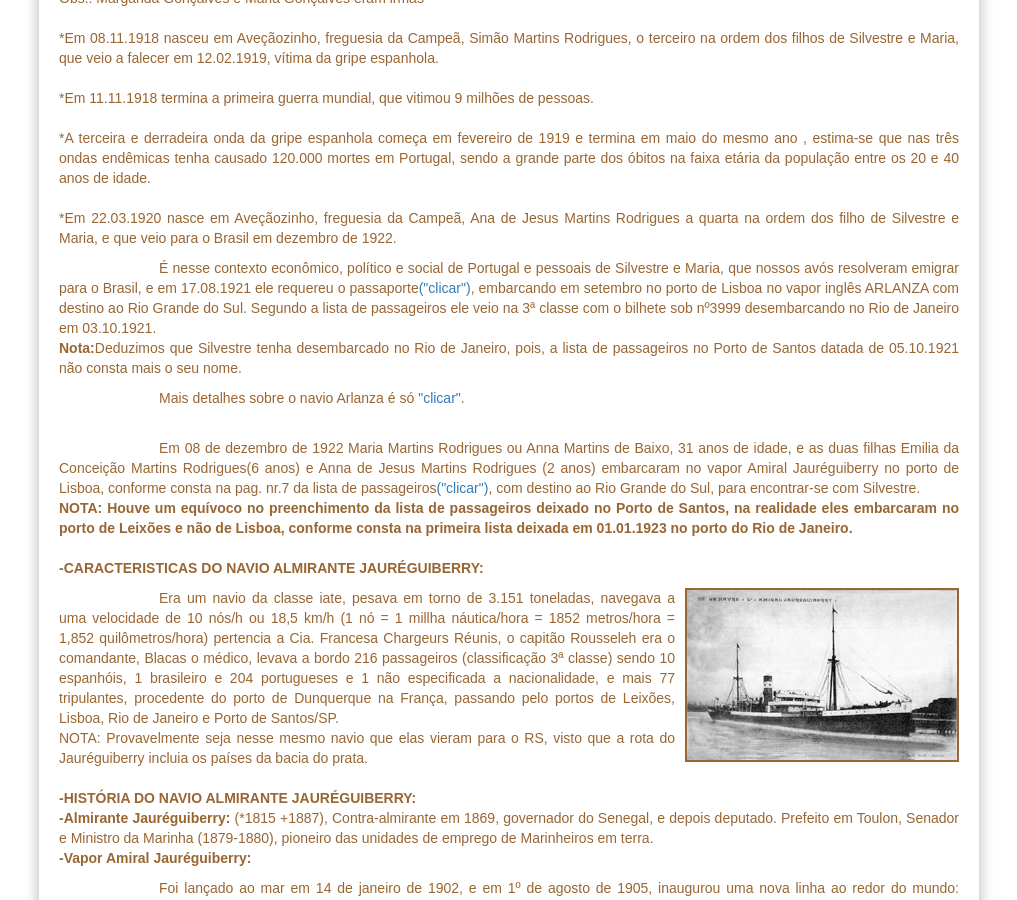
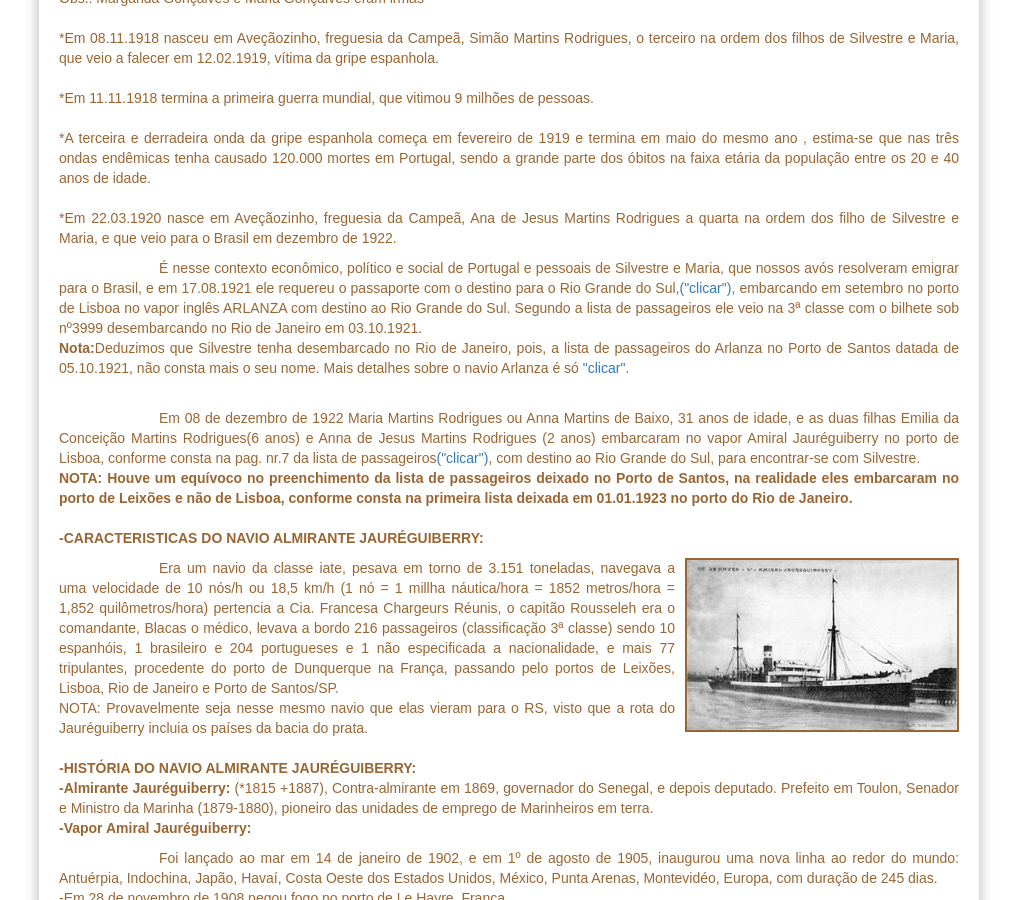
Before and after one commit to claudiovargas1955/claudiovargas1955.github.io, a Jekyll site: the page built from _pages/historia-de-silvestre.html, in a window 1280 px wide and 900 px high, scrolled down 9309 px. Shown: the whole window, without its empty margins (131-1148 px from the left). Built offline with Jekyll 4.4.1, drawn with Linux system fonts in a browser that asks for light colours; some web fonts are replaced.

Commit message:
Update historia-de-silvestre.html

```diff
--- a/_pages/historia-de-silvestre.html
+++ b/_pages/historia-de-silvestre.html
@@ -473,18 +473,18 @@ Baixo irmão de Maria Martins de Baixo (avó Maria), vitima da gripe espanhola.<
 Obs.: Margarida Gonçalves e Maria
 Gonçalves eram irmãs<br/><br/>    *Em 08.11.1918 nasceu em Aveçãozinho, freguesia da Campeã, Simão Martins Rodrigues, o terceiro na
 ordem dos filhos de    Silvestre e Maria, que veio a falecer em 12.02.1919, vítima da gripe espanhola.<br/><br/>
-*Em 11.11.1918 termina a primeira guerra mundial, que vitimou 9 milhões de pessoas.<br/><br/>    *A terceira e derradeira onda da gripe
-espanhola começa em fevereiro de 1919 e termina em maio do mesmo ano , estima-se    que nas três ondas endêmicas tenha causado 120.000
-mortes em Portugal, sendo a grande parte dos óbitos na faixa etária    da população entre os 20 e 40 anos de idade.<br><br/>
+*Em 11.11.1918 termina a primeira guerra mundial, que vitimou 9 milhões de pessoas.<br/><br/>
+*A terceira e derradeira onda da gripe espanhola começa em fevereiro de 1919 e termina em maio do mesmo ano , estima-se que nas três
+ondas endêmicas tenha causado 120.000 mortes em Portugal, sendo a grande parte dos óbitos na faixa etária    da população entre os 20 e
+40 anos de idade.<br><br/>
 *Em 22.03.1920 nasce em Aveçãozinho, freguesia da Campeã, Ana de Jesus Martins Rodrigues a quarta na ordem dos filho de Silvestre e
 Maria, e que veio para o Brasil em dezembro de 1922.
 <p style="text-indent:100px";/> É nesse contexto econômico, político e social de Portugal e pessoais de Silvestre e Maria, que nossos
-avós resolveram emigrar para o Brasil, e em 17.08.1921 ele requereu o passaporte<a href="https://familysearch.org/pal:/MM9.3.1/TH-1942-25488-963-43?cc=1985805&wc=SW7S-L29:264201201,265385601"target="_blank";>("clicar")</a>,
-embarcando em setembro no porto de Lisboa no
-vapor inglês ARLANZA com destino ao Rio Grande do Sul. Segundo a lista de passageiros ele veio na 3ª classe com o bilhete sob nº3999
-desembarcando no Rio de Janeiro em 03.10.1921.<br>
-<b>Nota:</b>Deduzimos que Silvestre tenha desembarcado no Rio de Janeiro, pois, a lista de passageiros no Porto de Santos datada de
-05.10.1921 não consta mais o seu nome.<p style="text-indent:100px";/>Mais detalhes sobre o navio Arlanza é só <a href="http://www.novomilenio.inf.br/rossini/arlanza.htm"
+avós resolveram emigrar para o Brasil, e em 17.08.1921 ele requereu o passaporte com o destino para o Rio Grande do Sul,<a href="https://familysearch.org/pal:/MM9.3.1/TH-1942-25488-963-43?cc=1985805&wc=SW7S-L29:264201201,265385601"target="_blank";>("clicar")</a>,
+embarcando em setembro no porto de Lisboa no vapor inglês ARLANZA com destino ao Rio Grande do Sul. Segundo a lista de passageiros ele
+veio na 3ª classe com o bilhete sob nº3999 desembarcando no Rio de Janeiro em 03.10.1921.<br>
+<b>Nota:</b>Deduzimos que Silvestre tenha desembarcado no Rio de Janeiro, pois, a lista de passageiros do Arlanza no Porto de Santos
+datada de 05.10.1921, não consta mais o seu nome. Mais detalhes sobre o navio Arlanza é só <a href="http://www.novomilenio.inf.br/rossini/arlanza.htm"
 target="_blank";>"clicar"</a>.<br><br>
 
 <p style="text-indent:100px";/>Em 08 de dezembro de 1922 Maria Martins Rodrigues ou Anna Martins de Baixo, 31 anos de idade, e as duas
```
